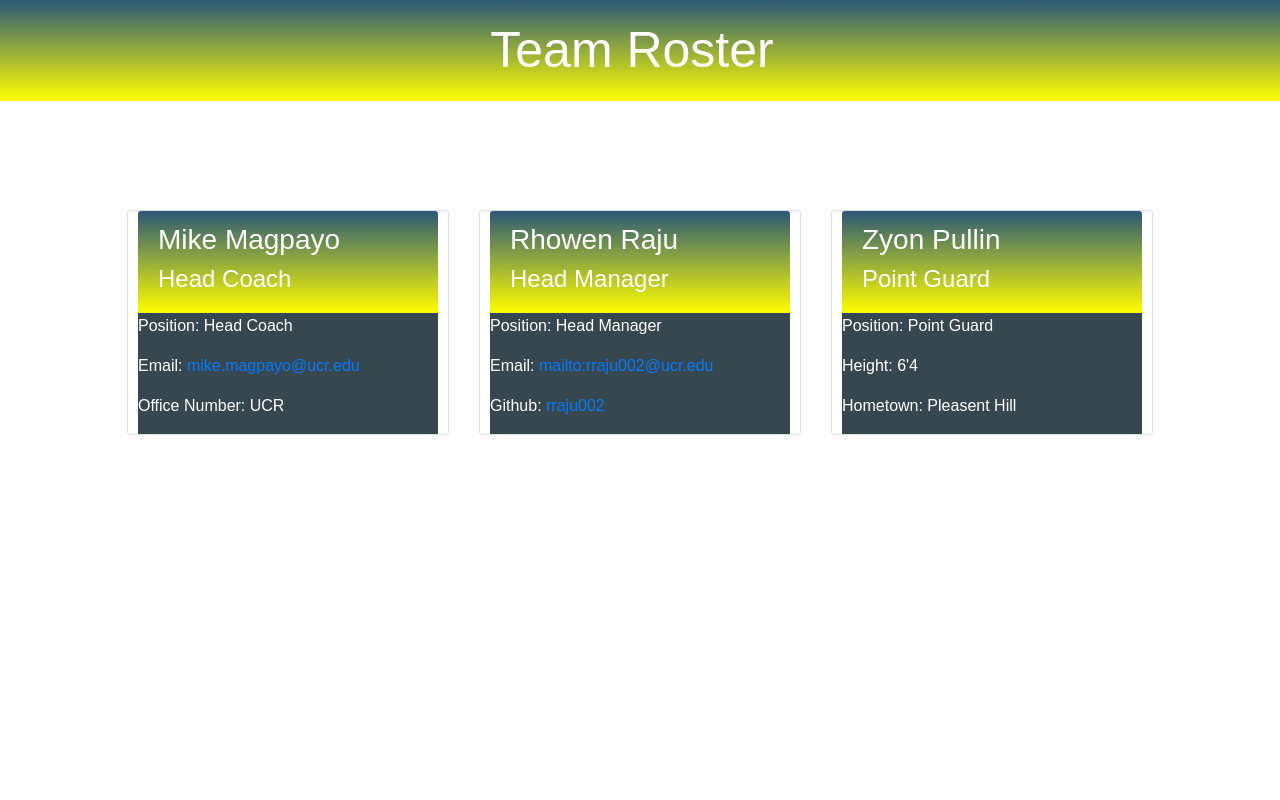
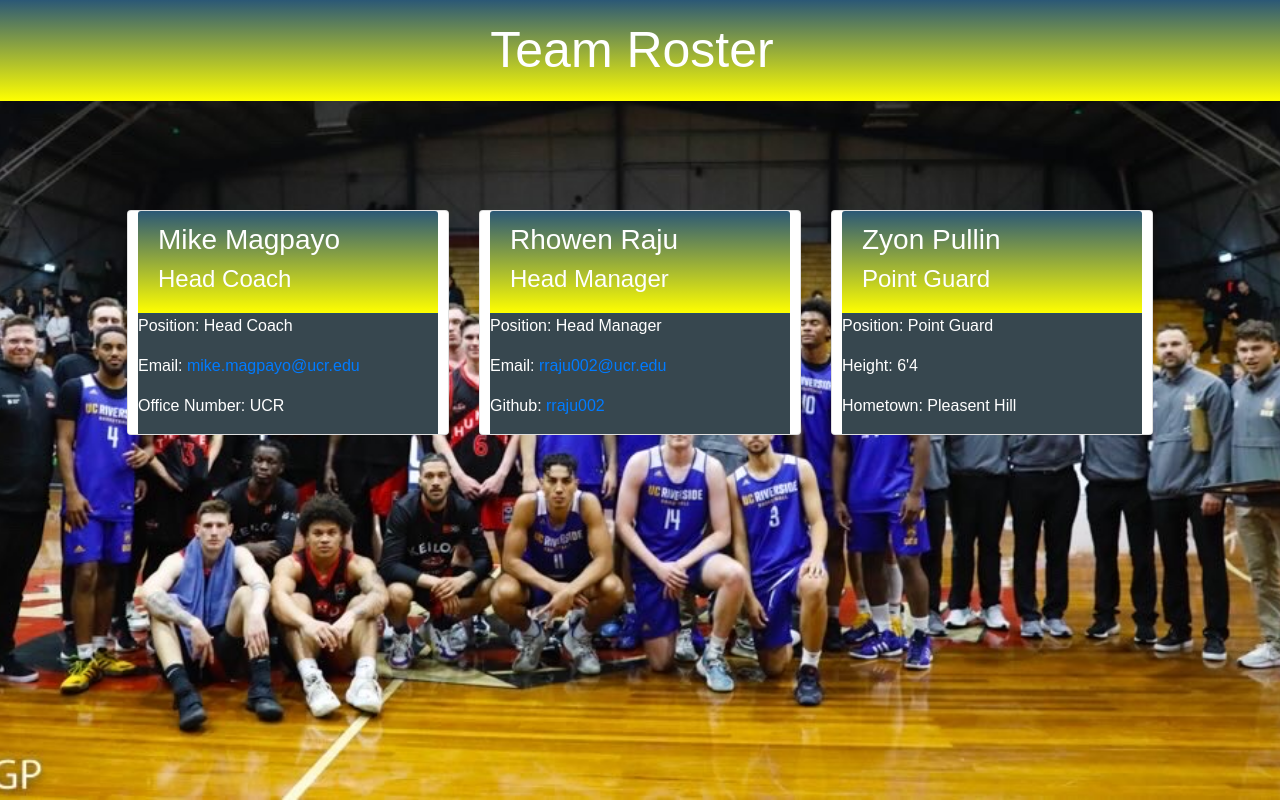
Before and after one commit to rraju002/TeamProfileGenerate, a website: page index.html in a window 1280 px wide. Drawn offline with nearby package versions, Linux system fonts and the light colour scheme.

Commit message:
update background img

```diff
--- a/index.html
+++ b/index.html
@@ -43,7 +43,7 @@
             </div>
             <div class="card-body-manager">
                 <p class="position">Position: Head Manager</p>
-                <p class="email">Email: <a href="mailto:rraju002@ucr.edu">mailto:rraju002@ucr.edu</a></p>
+                <p class="email">Email: <a href="mailto:rraju002@ucr.edu">rraju002@ucr.edu</a></p>
                 <p class="github">Github: <a href="https://github.com/rraju002">rraju002</a></p>
             </div>
         </div>
--- a/style.css
+++ b/style.css
@@ -9,7 +9,7 @@
 
 body {
     font-family: Arial, Helvetica, sans-serif;
-    background:url('') no-repeat center center fixed ;
+    background:url('./images/ucrTeamPic.JPG') no-repeat center center fixed ;
     -webkit-background-size: cover;
     -moz-background-size: cover;
     -o-background-size: cover;
```
Also changed, not shown: images/ucrTeamPic.JPG (added), 1 other file.
